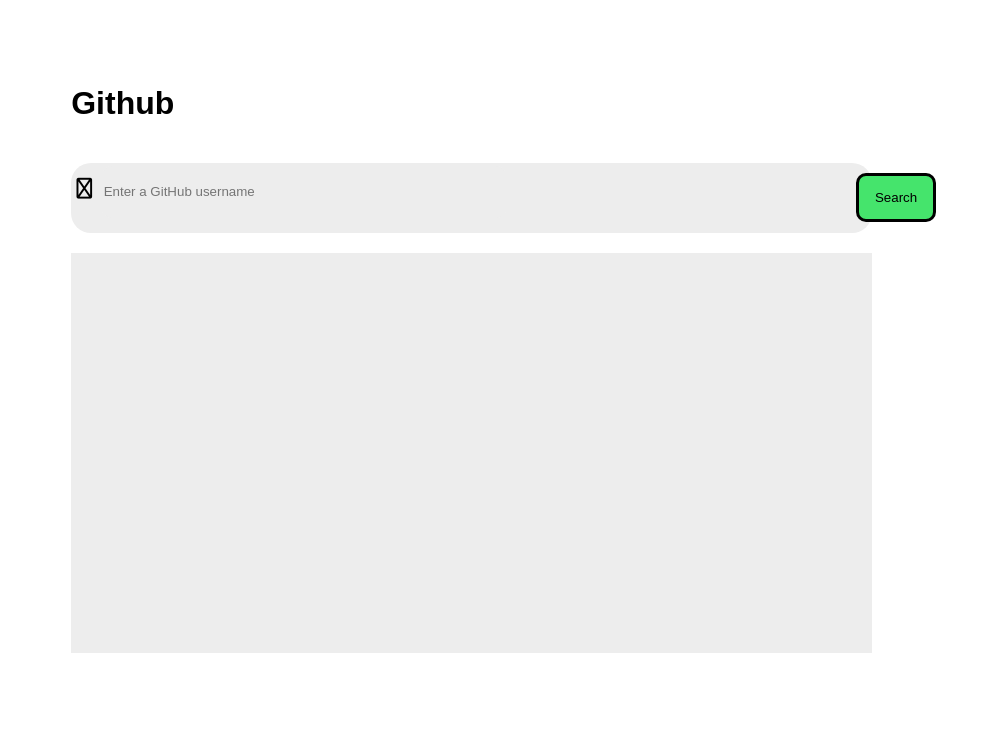
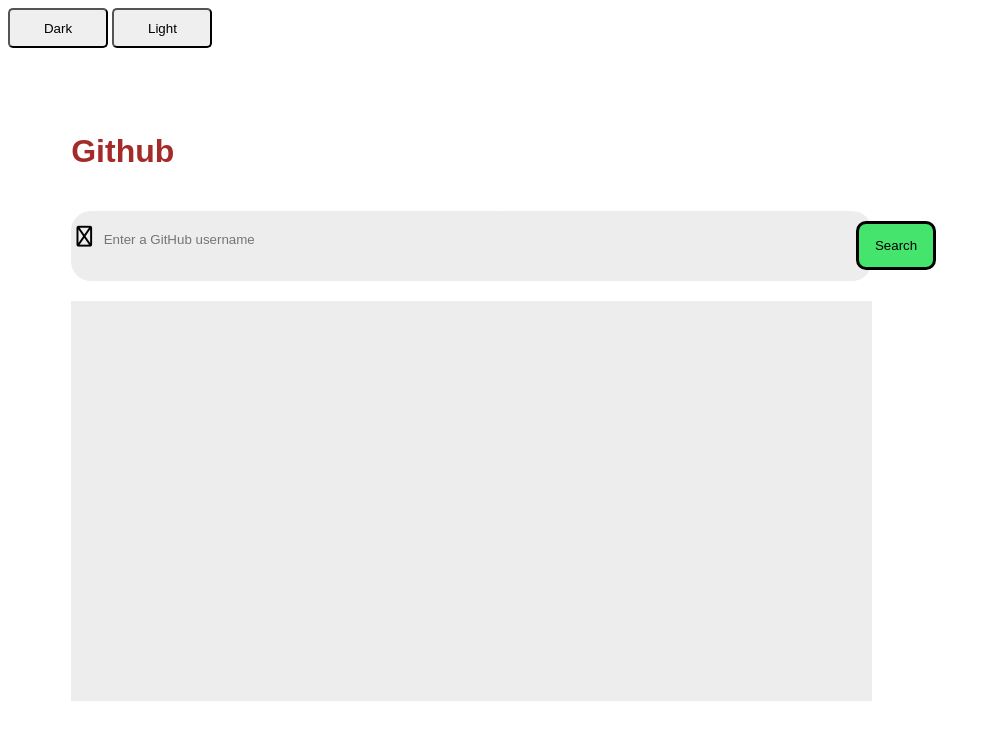
Before and after one commit to Prathamwate/GithubFinder, a plain HTML site: page index.html in a window 1280 px wide. Shown: the whole page, without its empty margins (0-991 px from the left). Drawn offline with Linux system fonts and the light colour scheme.

Commit message:
Add files via upload

```diff
--- a/index.html
+++ b/index.html
@@ -13,8 +13,10 @@
     type="text/css" />
 </head>
 <body>
+    <button class="mode" id="dark">Dark</button>
+    <button class="mode" id="light">Light</button>
     <div class="container">
-        <h1>Github</h1>
+        <h1 style="color: brown;">Github</h1>
         <div class="search-data">
         <i class="far fa-fw fa-search"></i>
         <input type="text" id="search" placeholder="Enter a GitHub username">
--- a/index.js
+++ b/index.js
@@ -1,6 +1,10 @@
 const searchBtn = document.getElementById('searchBtn');
 const searchInput = document.getElementById('search');
 const profile = document.getElementById('profile');
+
+
+const darkmode=document.getElementById("dark");
+const lightmode=document.getElementById("light");
 
 searchBtn.addEventListener('click', () => {
     const username = searchInput.value.trim();
@@ -49,3 +53,11 @@ function displayUserProfile(user) {
 function displayError(message) {
     profile.innerHTML = `<p class="error">${message}</p>`;
 }
+
+darkmode.addEventListener("click", () => {
+    document.body.style.backgroundColor = "black";
+})
+
+lightmode.addEventListener("click", () => {
+    document.body.style.backgroundColor = "white";
+})
--- a/style.css
+++ b/style.css
@@ -85,6 +85,12 @@ body {
     padding: 5px;
 }
 
+.mode{
+    width: 100px;
+    height: 40px;
+    border-radius: 5px;
+}
+
 @media (max-width: 600px) {
    .userDetails {
     flex-direction: column;
```
